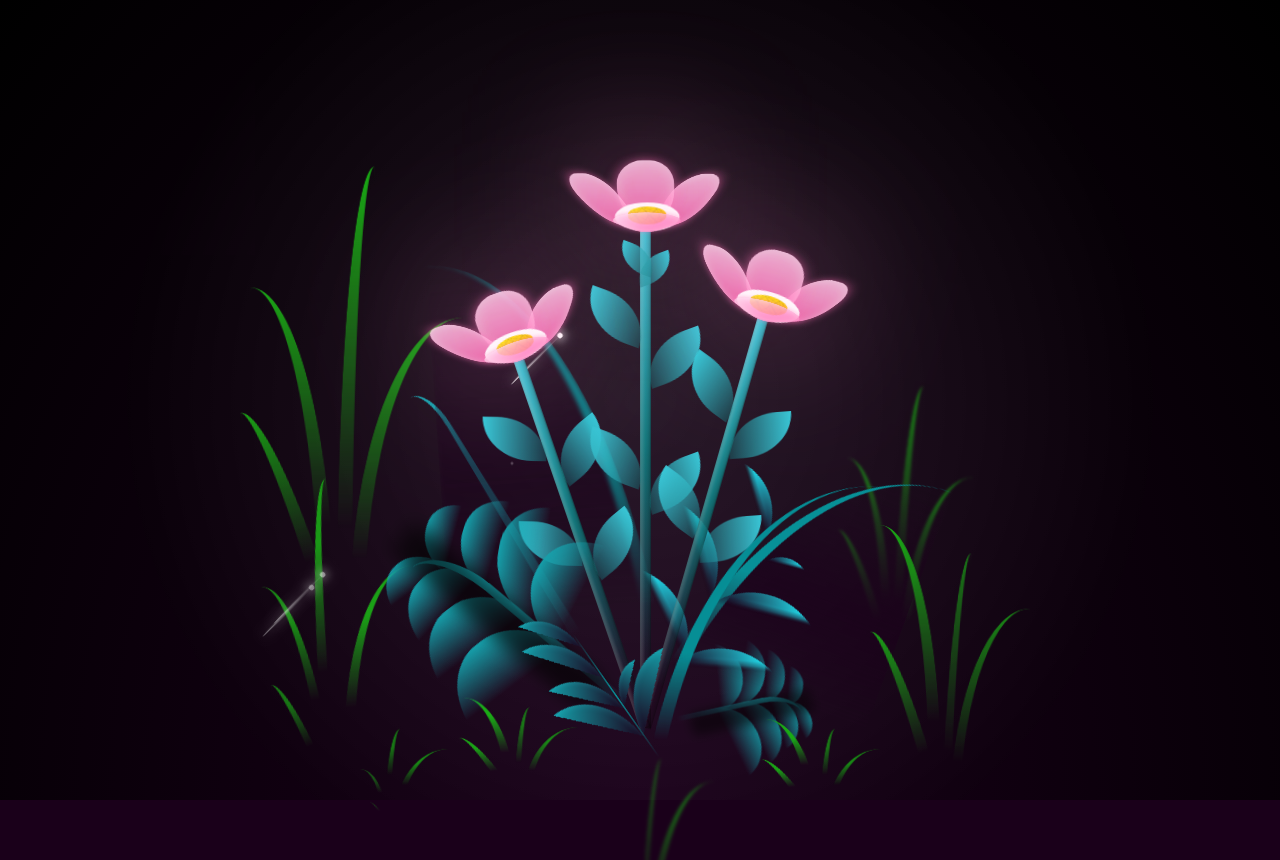
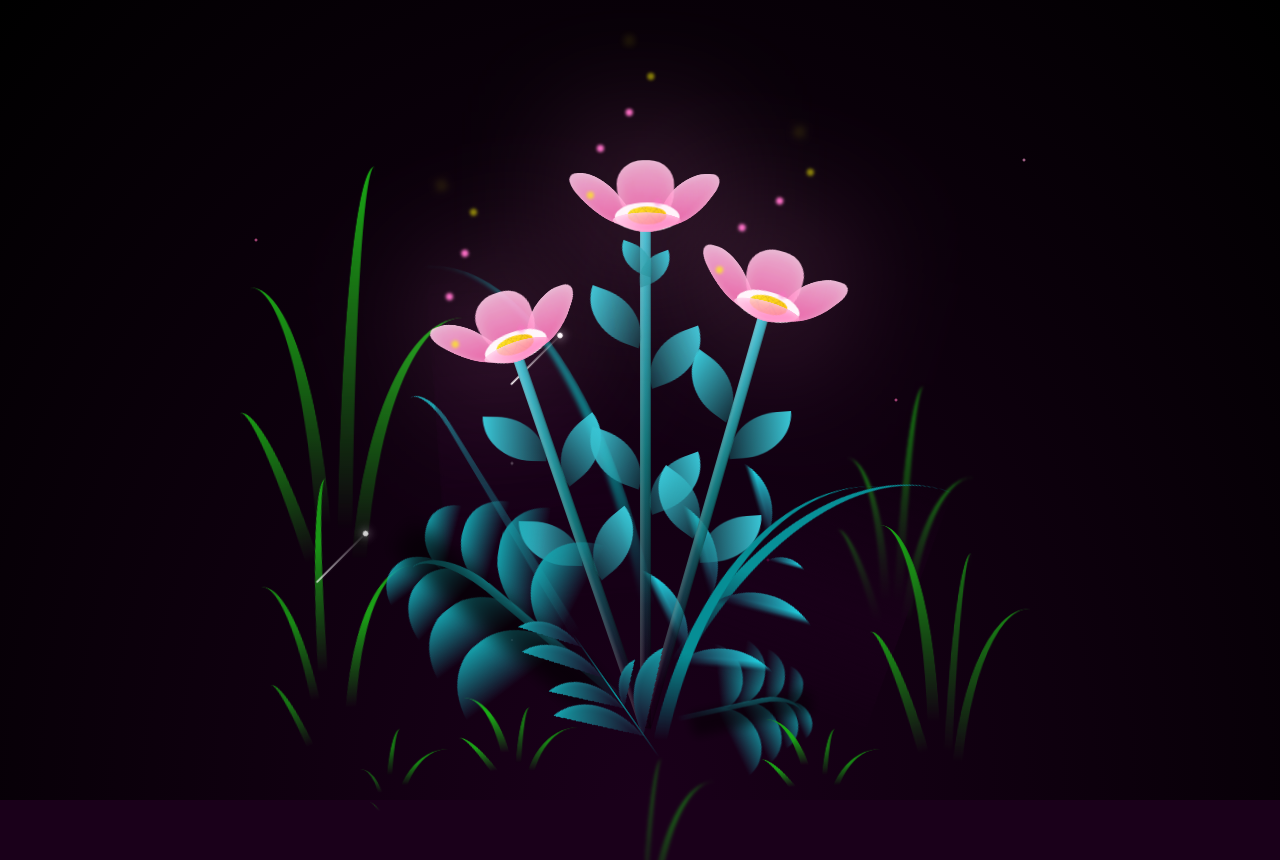
Before and after one commit to Hasbiasbq/ForMyQris1.1, a plain HTML site: page flower.html in a window 1280 px wide. Shown: the top 860 px of the page. Drawn offline with Linux system fonts and the light colour scheme.

Commit message:
Update main2.css

```diff
--- a/css/main2.css
+++ b/css/main2.css
@@ -20,7 +20,7 @@
 }
 
 :root {
-  --dark-color: #1a001a;;
+  --dark-color:  #1a001a;
 }
 
 body {
@@ -62,79 +62,21 @@
   opacity: 0.8;
 }
 
-.stars {
-  position: absolute;
-  width: 100%;
-  height: 100%;
-  background-image: radial-gradient(2px 2px at 20% 30%, white, transparent),
-                    radial-gradient(1.5px 1.5px at 70% 60%, #ffb6d9, transparent),
-                    radial-gradient(1px 1px at 40% 80%, white, transparent);
-  animation: starsSlow 100s linear infinite;
-  opacity: 0.6;
-}
-
-.stars2 {
-  position: absolute;
-  width: 100%;
-  height: 100%;
-  background-image: radial-gradient(2px 2px at 10% 20%, #fff, transparent),
-                    radial-gradient(1px 1px at 80% 40%, #ffd6ff, transparent);
-  animation: starsFast 60s linear infinite;
-  opacity: 0.4;
-}
-
-@keyframes starsSlow {
-  from { transform: translateY(0); }
-  to { transform: translateY(-300px); }
-}
-
-@keyframes starsFast {
-  from { transform: translateY(0); }
-  to { transform: translateY(-600px); }
-}
-
-.shooting-star {
-  position: absolute;
-  top: -50px;
-  width: 3px;
-  height: 120px;
-  background: linear-gradient(-45deg, white, transparent);
-  border-radius: 50%;
-  filter: drop-shadow(0 0 6px white);
-  animation: shootingCine 6s linear infinite;
-}
-
-@keyframes shootingCine {
-  0% {
-    transform: translate(0, 0) rotate(45deg);
-    opacity: 0;
-  }
-  10% { opacity: 1; }
-  60% {
-    transform: translate(-400px, 400px) rotate(45deg);
-    opacity: 1;
-  }
-  100% {
-    transform: translate(-700px, 700px) rotate(45deg);
-    opacity: 0;
-  }
-}
-
 .night::after {
   content: "";
   position: absolute;
   width: 100%;
   height: 100%;
-  background: radial-gradient(circle, rgba(255,105,180,0.15), transparent 70%);
-  animation: glowPulse 5s ease-in-out infinite;
+
+  background-image:
+    radial-gradient(2px 2px at 20% 30%, #ff69b4, transparent),
+    radial-gradient(2px 2px at 80% 20%, #ff9bd3, transparent),
+    radial-gradient(2px 2px at 60% 70%, #ff1493, transparent),
+    radial-gradient(1.5px 1.5px at 40% 80%, #ffc1e3, transparent),
+    radial-gradient(2px 2px at 70% 50%, #ff69b4, transparent);
+
+  animation: sparkle 3s infinite alternate;
 }
-
-@keyframes glowPulse {
-  0%,100% { opacity: 0.2; }
-  50% { opacity: 0.6; }
-}
-
-
 
 .shooting-star {
   position: absolute;
@@ -147,11 +89,16 @@
   animation: shooting 5s linear infinite;
 }
 
-.shooting-star:nth-child(2) {
-  animation-duration: 7s;
-}
-.shooting-star:nth-child(3) {
-  animation-duration: 4s;
+.shooting-star::after {
+  content: "";
+  position: absolute;
+  top: 0;
+  left: -2px;
+  width: 6px;
+  height: 6px;
+  background: white;
+  border-radius: 50%;
+  box-shadow: 0 0 10px white;
 }
 
 @keyframes shooting {
@@ -172,32 +119,6 @@
   }
 }
 
-.shooting-star::after {
-  content: "";
-  position: absolute;
-  top: 0;
-  left: -2px;
-  width: 6px;
-  height: 6px;
-  background: white;
-  border-radius: 50%;
-  box-shadow: 0 0 10px white;
-}
-
-.night::after {
-  content: "";
-  position: absolute;
-  width: 100%;
-  height: 100%;
-  background-image: radial-gradient(circle, rgba(255,255,255,0.2), transparent 70%);
-  animation: twinkle 3s ease-in-out infinite;
-}
-
-@keyframes twinkle {
-  0%,100% { opacity: 0.2; }
-  50% { opacity: 0.6; }
-}
-
 @keyframes starsMove {
   from {
     transform: translateY(0);
@@ -205,6 +126,17 @@
   to {
     transform: translateY(-200px);
   }
+}
+
+@keyframes sparkle {
+  0% { opacity: 0.3; }
+  100% { opacity: 1; }
+}
+
+@keyframes sparkle {
+  0% { opacity: 0.3; }
+  50% { opacity: 1; }
+  100% { opacity: 0.3; }
 }
 
 .flowers {
@@ -344,11 +276,8 @@
   background-image: linear-gradient(to top, #ff69b4, #ffc1e3);
   transform-origin: bottom center;
   opacity: 0.9;
-  box-shadow:
-    inset 0 0 2vmin rgba(255, 255, 255, 0.5),
-    0 0 15px rgba(255, 105, 180, 0.7); /* glow romantis */
+  box-shadow: inset 0 0 2vmin rgba(255, 255, 255, 0.5);
 }
-
 .flower__leaf--1 {
   transform: translate(-10%, 1%) rotateY(40deg) rotateX(-50deg);
 }
@@ -439,10 +368,16 @@
   transform: rotate(-70deg) rotateY(30deg) scale(0.6);
 }
 .flower__light {
-  background-color: #ff69b4; /* pink */
-  box-shadow: 0 0 10px #ff69b4, 0 0 20px #ff1493;
+  position: absolute;
+  bottom: 0vmin;
+  width: 1vmin;
+  height: 1vmin;
+  background-color: rgb(255, 251, 0);
+  border-radius: 50%;
+  filter: blur(0.2vmin);
+  -webkit-animation: light-ans 4s linear infinite backwards;
+          animation: light-ans 4s linear infinite backwards;
 }
-
 .flower__light:nth-child(odd) {
   background-color: #ff6ec7;
 }
```
